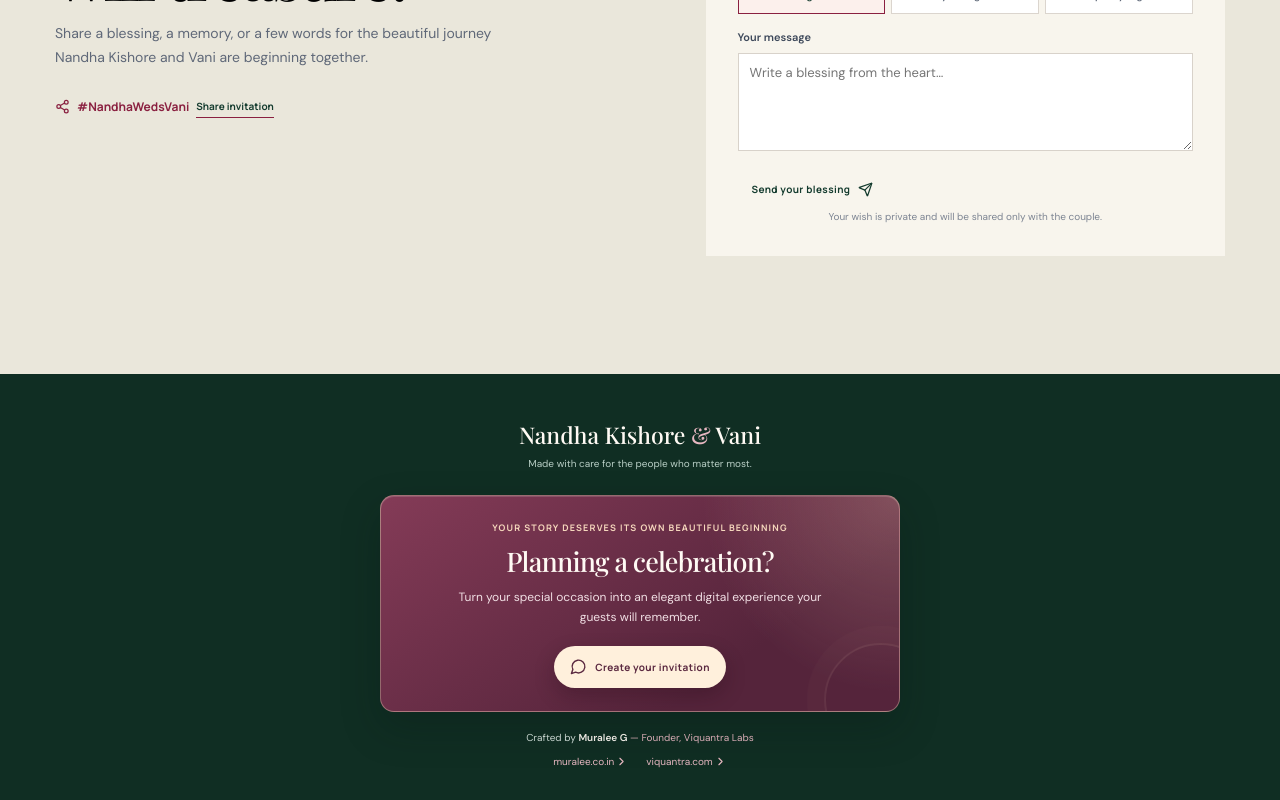
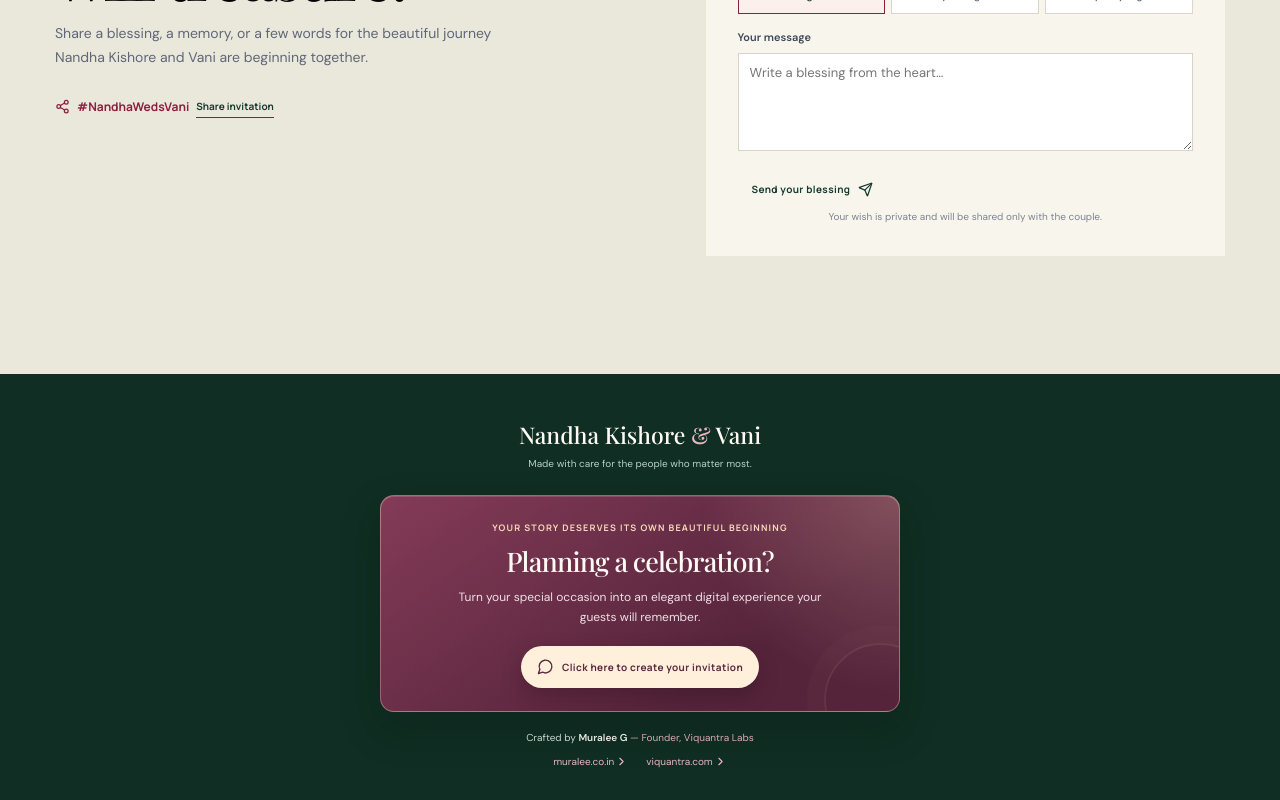
Before and after one commit to mefor1398-collab/nandha, a React (Vite) app: page / in a window 1280 px wide. Shown: the part 7807-8607 px from the top of the page. Built offline with nearby package versions, Linux system fonts and the light colour scheme; a web font is replaced by a local one.

Commit message:
Update invitation service call to action

```diff
--- a/src/App.jsx
+++ b/src/App.jsx
@@ -266,7 +266,7 @@ export default function App() {
           <span className="footer-promo__eyebrow">Your story deserves its own beautiful beginning</span>
           <strong>Planning a celebration?</strong>
           <p>Turn your special occasion into an elegant digital experience your guests will remember.</p>
-          <a href={creatorWhatsAppUrl} target="_blank" rel="noreferrer"><MessageCircle size={17} aria-hidden="true" /> Create your invitation</a>
+          <a href={creatorWhatsAppUrl} target="_blank" rel="noreferrer"><MessageCircle size={17} aria-hidden="true" /> Click here to create your invitation</a>
         </div>
         <small className="footer-credit">Crafted by <strong>{config.craftedBy.name}</strong> <span>— {config.craftedBy.role}</span></small>
         <nav className="footer-links" aria-label="Creator links">
```
